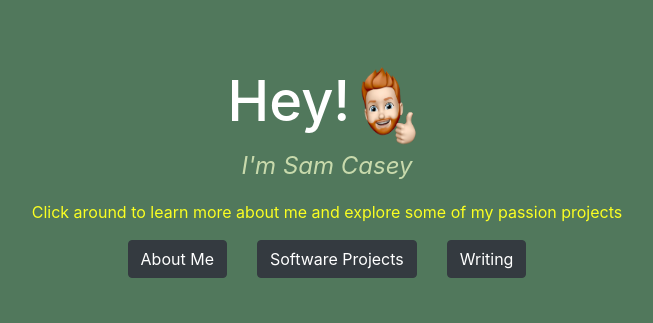
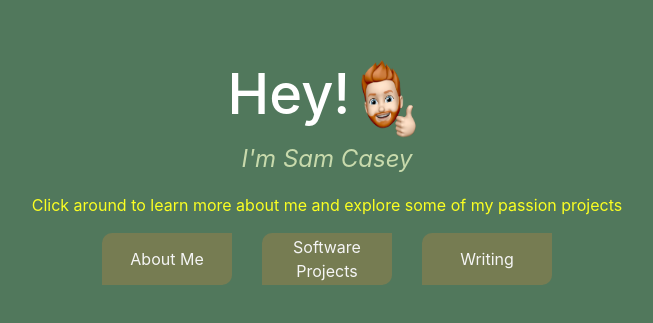
Before and after one commit to samuel-casey/personalSite, a website: page public/index.html in a window 1280 px wide. Shown: the part 229-552 px from the top of the page, without its empty margins (313-966 px from the left). Drawn offline with nearby package versions, Linux system fonts and the light colour scheme.

Commit message:
made custom buttons for homepage

```diff
--- a/public/index.css
+++ b/public/index.css
@@ -6,6 +6,24 @@ body {
 
 h1 {
     font-size: 3.5em;
+}
+
+a {
+    text-decoration: none;
+    color: whitesmoke;
+    background-color: rgba(181, 131, 65, .37);
+    border-radius: 10px 0px;
+    width: 130px;
+    text-align: center;
+    align-content: center;
+    padding: 2px;
+}
+
+a:hover {
+    color:  #51785C;
+    background-color: rgba(225, 238, 189, 0.83);
+    border-radius: 10px 0px;
+    text-decoration: none;
 }
 
 #main {
@@ -41,6 +59,14 @@ h1 {
     justify-self: center;
 }
 
+.iBtn {
+
+}
+
+.iBtn:hover{
+
+}
+
 @media screen and (max-width: 450px) {
     .buttons {
         display: block;
--- a/public/index.html
+++ b/public/index.html
@@ -29,7 +29,7 @@
     <main class="cover-container-sm d-flex  p-3 mx-auto flex-column" id="main">
         <div class="row justify-content-center" id="greeting">
             <h1 class="text.primary">Hey!</h1>
-            <a href="admin.html"><img src="images/thumbsUpMemoji.png" height="84px" width="76px" alt="memoji"></a>
+            <img src="images/thumbsUpMemoji.png" height="84px" width="76px" alt="memoji">
         </div>
         <div>
             <p class="text-center" id="name">I'm Sam Casey</p>
@@ -39,13 +39,13 @@
         <div class="flex-container " id="buttonContainer">
             <div class="row text-center buttons">
                 <div class=" col buttons">
-                    <a href="aboutme.html " class="btn btn-dark" role="button ">About Me</a>
+                    <a href="aboutme.html " role="button ">About Me</a>
                 </div>
                 <div class="col text-center buttons">
-                    <a href="softwareprojects.html " class="btn btn-dark" " role="button ">Software Projects</a>
+                    <a href="softwareprojects.html " role="button ">Software Projects</a>
                 </div>
                 <div class="col buttons ">
-                    <a href="writing.html " class="btn btn-dark " " role="button ">Writing</a>
+                    <a href="writing.html " class="iBtn" role="button ">Writing</a>
                 </div>
             </div>
         </div>
```
